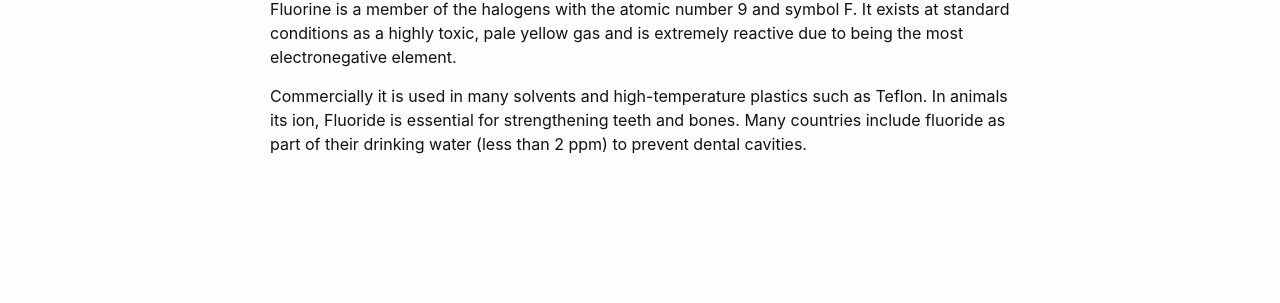
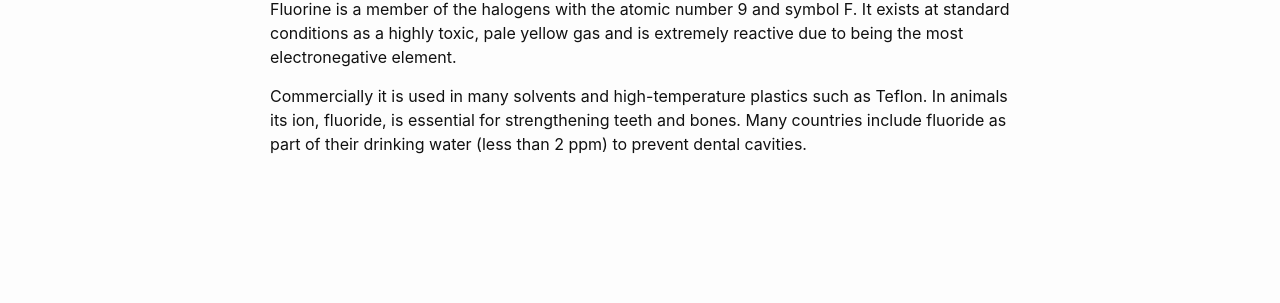
Before and after one commit to msse-2021-bootcamp/periodic-table, a Jekyll site: the page built from elements/fluorine.md, in a window 1280 px wide. Shown: the part 206-509 px from the top of the page. Built offline with Jekyll 4.4.1, drawn with Linux system fonts in a browser that asks for light colours.

```diff
--- a/elements/fluorine.md
+++ b/elements/fluorine.md
@@ -8,4 +8,4 @@ Atomic Number : 9
 
 Fluorine is a member of the halogens with the atomic number 9 and symbol F. It exists at standard conditions as a highly toxic, pale yellow gas and is extremely reactive due to being the most electronegative element.
 
-Commercially it is used in many solvents and high-temperature plastics such as Teflon. In animals its ion, Fluoride is essential for strengthening teeth and bones. Many countries include fluoride as part of their drinking water (less than 2 ppm) to prevent dental cavities.
+Commercially it is used in many solvents and high-temperature plastics such as Teflon. In animals its ion, fluoride, is essential for strengthening teeth and bones. Many countries include fluoride as part of their drinking water (less than 2 ppm) to prevent dental cavities.
```
